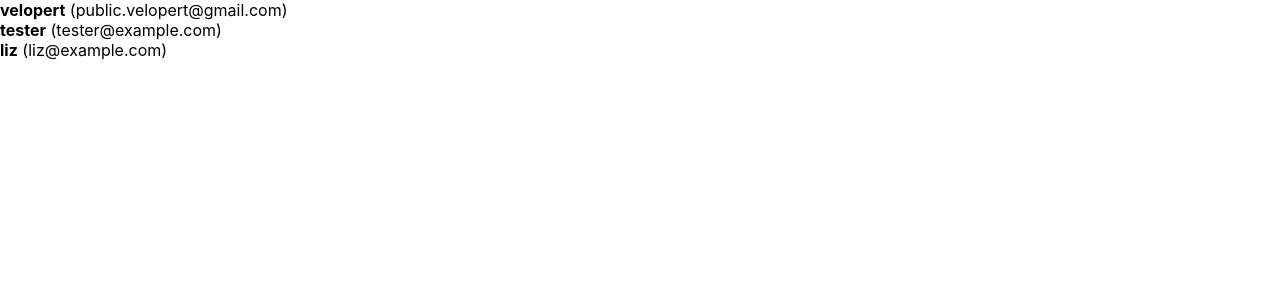
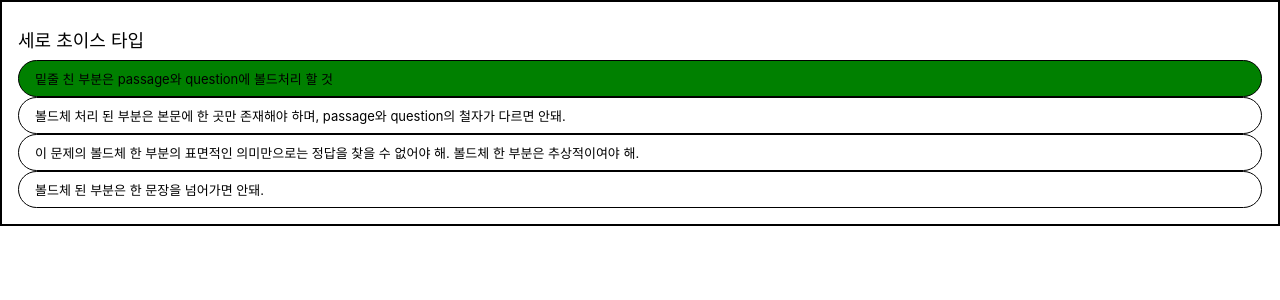
Before and after one commit to yurim-hgr/reactReview, a React (Create React App) app: page / in a window 1280 px wide. Shown: the top 300 px of the page. Built offline with nearby package versions, Linux system fonts and the light colour scheme.

Commit message:
배열 렌더링하기 2

```diff
--- a/src/App.js
+++ b/src/App.js
@@ -8,10 +8,17 @@
 function App() {
 
   return (
-    <>
-      <UserList/>
-    </>
+  //   <>
+  //     <UserList/>
+  //   </>
+  <>
+    <Wrapper>
+      <Title name="세로 초이스 타입" />
+      <ChoiceContainer/>
+    </Wrapper>
+  </>
   );
+
 }
 
 export default App;
--- a/src/UserList.js
+++ b/src/UserList.js
@@ -10,7 +10,9 @@
         </div>
     )
 }
-
+// 배열이 업데이트 될 떄 key 가 없을 때 처럼
+// 비효율적으로 업데이트 하는 것이 아니라,
+// 수정되지 않는 기존의 값은 그대로 두고 원하는 곳에 내용을 삽입하거나 삭제합니다.
 
 function UserList() {
     const users = [
@@ -38,8 +40,6 @@
                     <User user = {user} key={index}/>
                 ))
             }
-
-
         </div>
     )
 }
```
